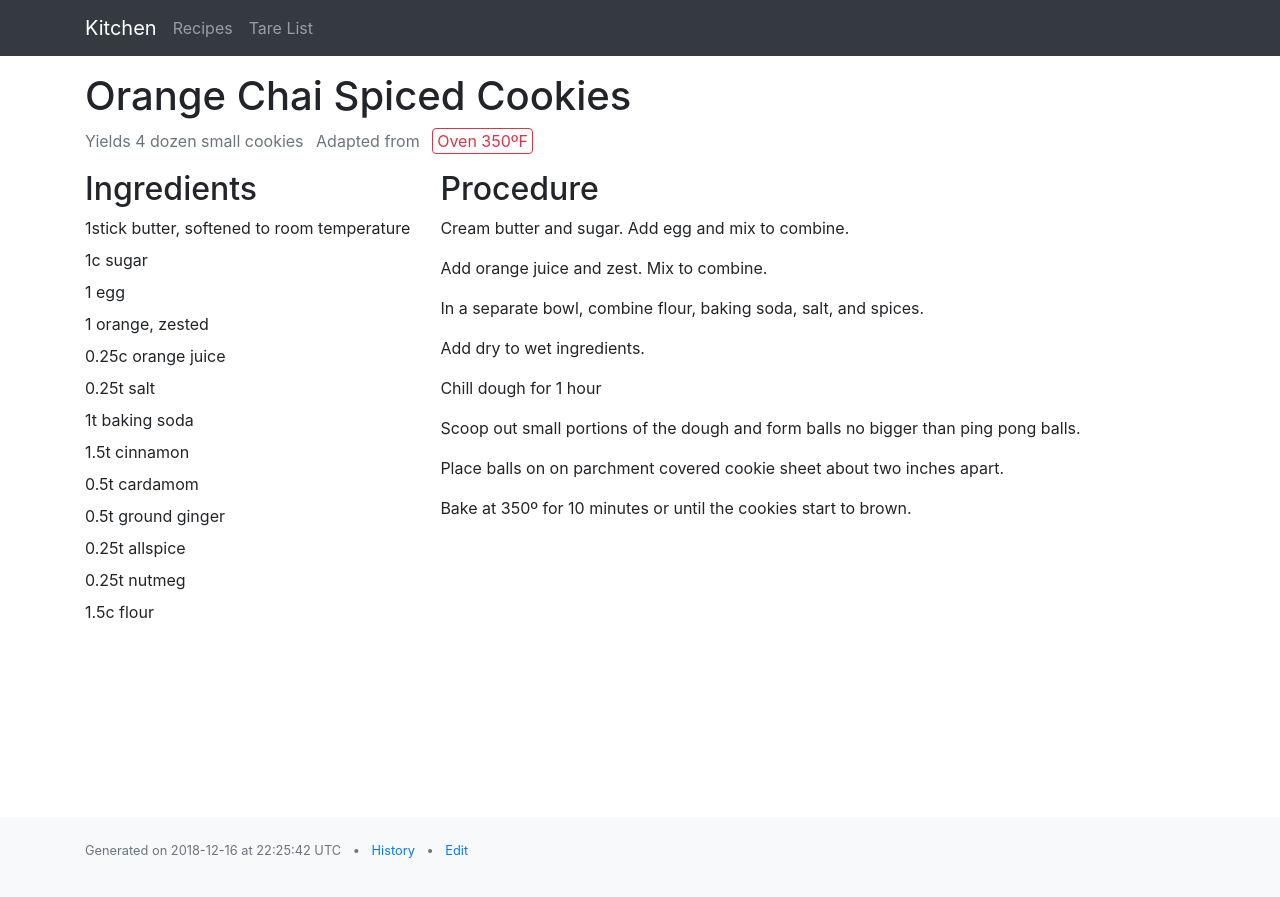
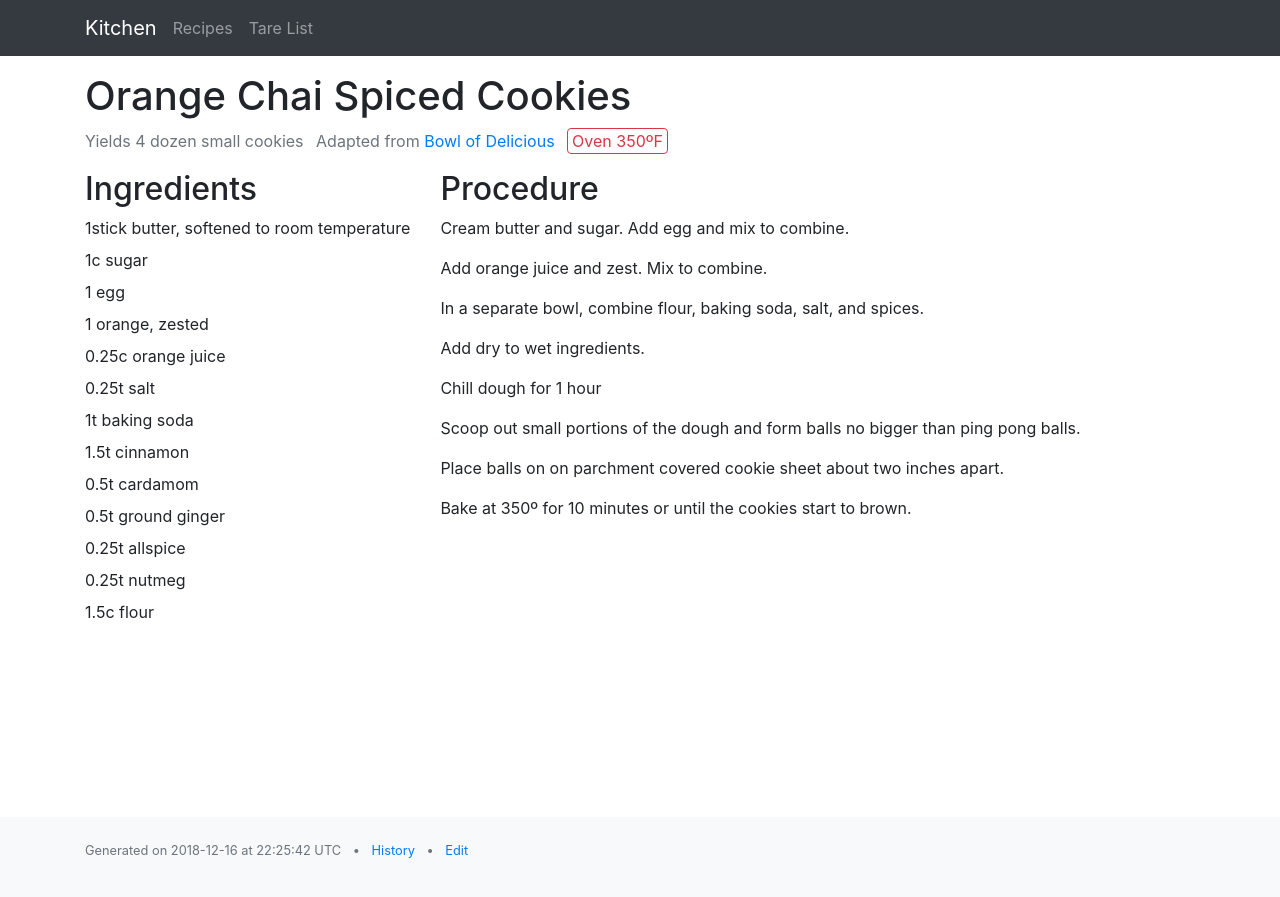
Before and after one commit to benburwell/kitchen, a Jekyll site: the page built from _recipes/orange-chai-cookies.md, in a window 1280 px wide. Shown: the top 897 px of the page. Built offline with Jekyll 4.4.1, drawn with Linux system fonts in a browser that asks for light colours.

Commit message:
Update orange-chai-cookies.md

```diff
--- a/_recipes/orange-chai-cookies.md
+++ b/_recipes/orange-chai-cookies.md
@@ -2,8 +2,8 @@
 # vim: ft=yaml
 title: Orange Chai Spiced Cookies
 adapted_from:
-  - name: Bowl of Delicious
-  - url: https://www.bowlofdelicious.com/orange-chai-spice-cookies-made-with-whole-wheat-flour/
+  name: Bowl of Delicious
+  url: https://www.bowlofdelicious.com/orange-chai-spice-cookies-made-with-whole-wheat-flour/
 yield: 4 dozen small cookies
 ingredients:
   - item: butter
```
